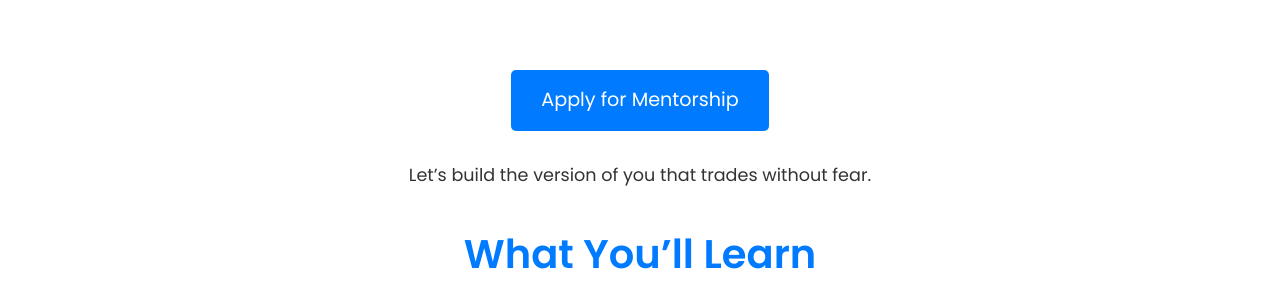
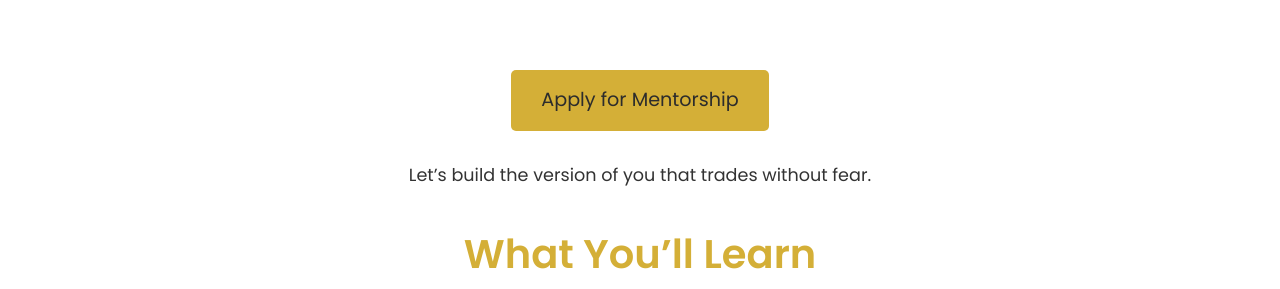
Before and after one commit to nnamdinwedu/private_mentorship, a plain HTML site: page index.html in a window 1280 px wide. Shown: the part 532-821 px from the top of the page. Drawn offline with Linux system fonts and the light colour scheme.

Commit message:
Update index.html

```diff
--- a/index.html
+++ b/index.html
@@ -7,13 +7,13 @@
     <link href="https://fonts.googleapis.com/css2?family=Poppins:wght@300;400;600;700&display=swap" rel="stylesheet">
     <style>
         :root {
-            --primary-color: #007bff; /* Blue */
-            --secondary-color: #6c757d; /* Grey */
+            --primary-color: #d4af37; /* Gold from the logo */
+            --secondary-color: #a98d36; /* Bronze from the logo */
             --text-color: #333;
             --bg-light: #f8f9fa;
-            --bg-dark: #343a40;
+            --bg-dark: #1a1a1a; /* Dark background from the logo */
             --white: #fff;
-            --dark-blue: #0056b3;
+            --dark-blue: #2c2c2c; /* A dark gray to blend with the logo's dark tones */
         }
 
         body {
@@ -201,7 +201,7 @@
 
         .price-card ul li::before {
             content: '✔';
-            color: green;
+            color: var(--primary-color);
             font-size: 1.2em;
             position: absolute;
             left: 0;
@@ -267,7 +267,7 @@
         .cta-buttons a {
             display: inline-block;
             background-color: var(--primary-color);
-            color: var(--white);
+            color: var(--dark-blue);
             padding: 15px 30px;
             border-radius: 5px;
             text-decoration: none;
@@ -277,7 +277,7 @@
         }
 
         .cta-buttons a:hover {
-            background-color: var(--dark-blue);
+            background-color: var(--secondary-color);
         }
 
         .contact-section {
```
